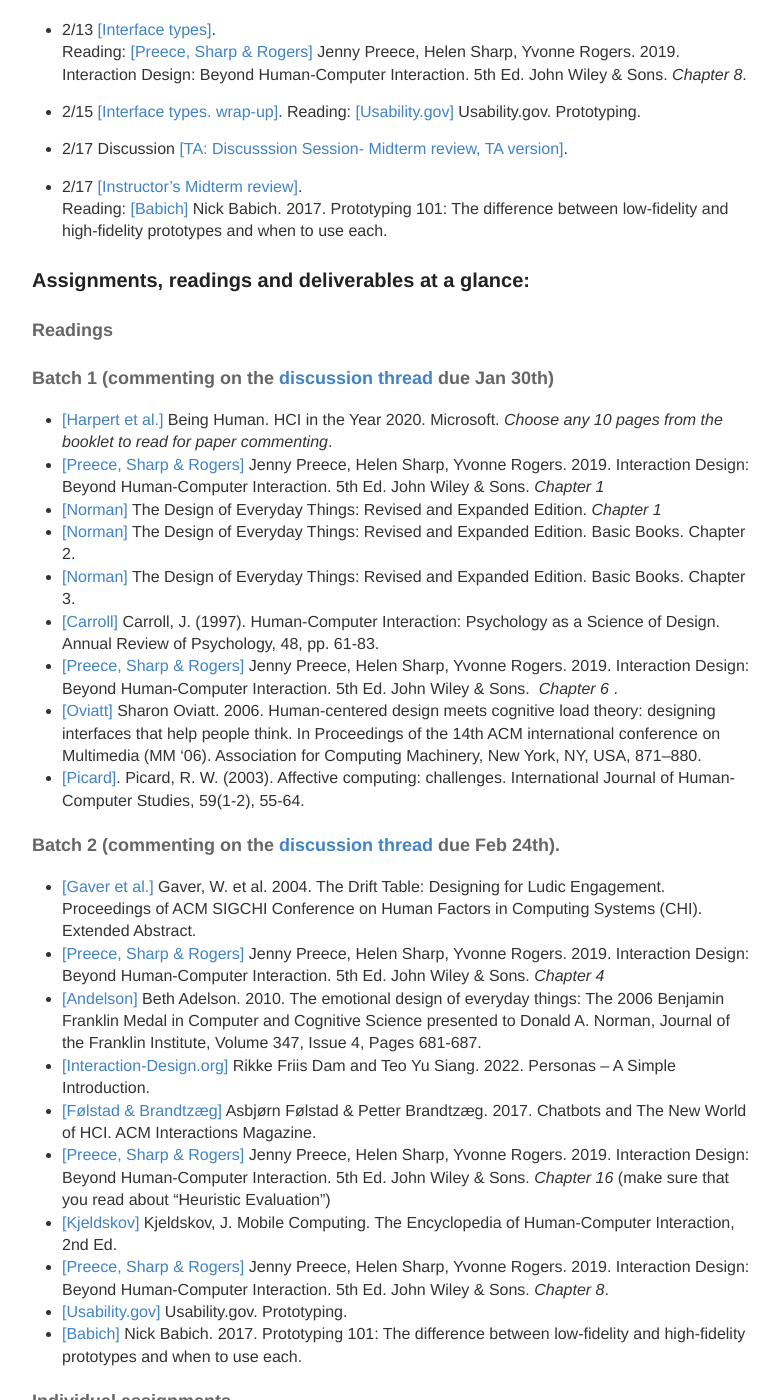
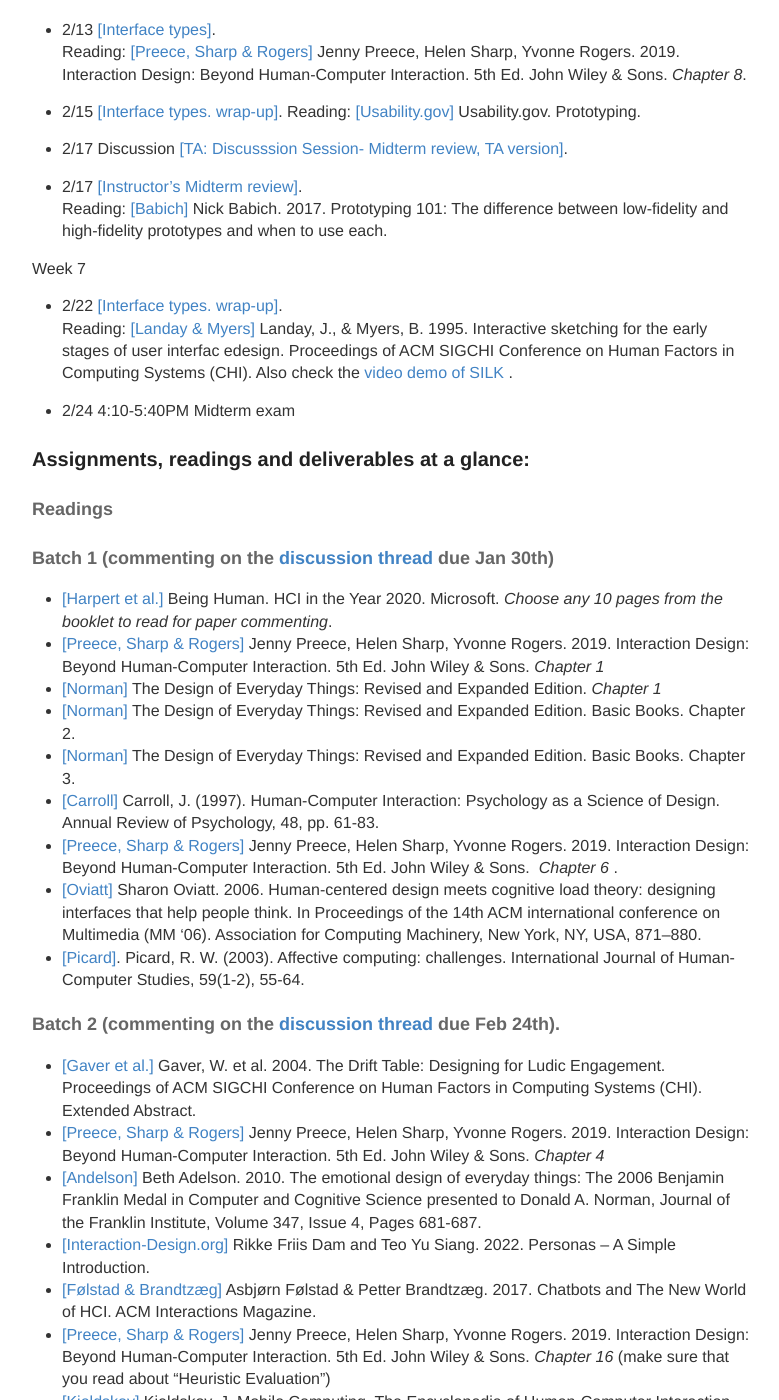
Before and after one commit to hciwang/hciwang.github.io, a Jekyll site: the page built from _posts/2022-1-1-lectures.md, in a window 1280 px wide and 1400 px high, scrolled down 2263 px. Shown: the whole window, without its empty margins (248-1027 px from the left). Built offline with Jekyll 4.4.1, drawn with Linux system fonts in a browser that asks for light colours; some of the changed text lies outside the part shown.

Commit message:
Update 2022-1-1-lectures.md

```diff
--- a/_posts/2022-1-1-lectures.md
+++ b/_posts/2022-1-1-lectures.md
@@ -88,6 +88,13 @@
 - 2/17 [[Instructor's Midterm review]](https://canvas.ucdavis.edu/courses/747452/files/folder/Lecture%20slides?preview=19494800).
 Reading: [[Babich]](https://blog.adobe.com/en/publish/2017/11/29/prototyping-difference-low-fidelity-high-fidelity-prototypes-use) Nick Babich. 2017. Prototyping 101: The difference between low-fidelity and high-fidelity prototypes and when to use each.
 
+Week 7
+
+- 2/22 [[Interface types. wrap-up]](https://canvas.ucdavis.edu/courses/747452/files/folder/Lecture%20slides?preview=19373512).
+Reading: [[Landay & Myers]](https://canvas.ucdavis.edu/courses/747452/files/folder/Misc%20files?preview=19549339) Landay, J., & Myers, B. 1995. Interactive sketching for the early stages of user interfac edesign. Proceedings of ACM SIGCHI Conference on Human Factors in Computing Systems (CHI). Also check the [video demo of SILK](https://www.youtube.com/watch?v=VLQcW6SpJ88) .
+
+- 2/24 4:10-5:40PM Midterm exam
+
 ### Assignments, readings and deliverables at a glance:
 
 #### Readings
@@ -113,6 +120,7 @@
 - [[Preece, Sharp & Rogers]](http://www.id-book.com/) Jenny Preece, Helen Sharp, Yvonne Rogers. 2019. Interaction Design: Beyond Human-Computer Interaction. 5th Ed. John Wiley & Sons. *Chapter 8*.
 - [[Usability.gov]](https://www.usability.gov/how-to-and-tools/methods/prototyping.html) Usability.gov. Prototyping.
 - [[Babich]](https://blog.adobe.com/en/publish/2017/11/29/prototyping-difference-low-fidelity-high-fidelity-prototypes-use) Nick Babich. 2017. Prototyping 101: The difference between low-fidelity and high-fidelity prototypes and when to use each.
+- [[Landay & Myers]](https://canvas.ucdavis.edu/courses/747452/files/folder/Misc%20files?preview=19549339) Landay, J., & Myers, B. 1995. Interactive sketching for the early stages of user interfac edesign. Proceedings of ACM SIGCHI Conference on Human Factors in Computing Systems (CHI). Also check the [video demo of SILK](https://www.youtube.com/watch?v=VLQcW6SpJ88) .
 
 #### Individual assignments
 - [[Assignment 1: Conceptualizing Human Computer Interaction, due Feb 5]](https://canvas.ucdavis.edu/courses/747452/assignments/1010532).
```
